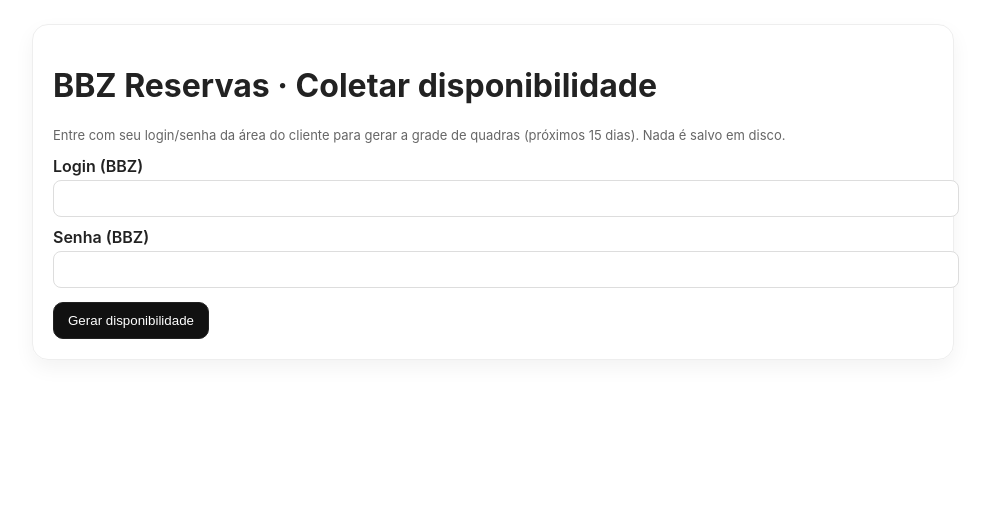
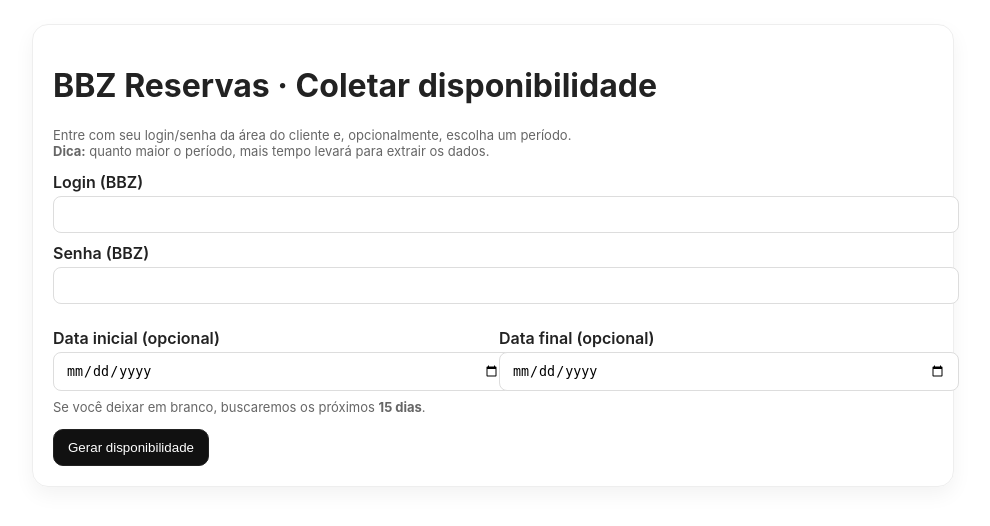
Before and after one commit to itokey12/bbz-reservas-app, a FastAPI app: page / in a window 1280 px wide. Shown: the top 526 px of the page, without its empty margins (147-1137 px from the left). Run offline with FastAPI, Linux system fonts and the light colour scheme.

Commit message:
Update index.html

```diff
--- a/app/templates/index.html
+++ b/app/templates/index.html
@@ -1,7 +1,10 @@
 {% extends "base.html" %}
 {% block content %}
 <h1>BBZ Reservas · Coletar disponibilidade</h1>
-<p class="muted">Entre com seu login/senha da área do cliente para gerar a grade de quadras (próximos 15 dias). Nada é salvo em disco.</p>
+<p class="muted">
+  Entre com seu login/senha da área do cliente e, opcionalmente, escolha um período.
+  <br><strong>Dica:</strong> quanto maior o período, mais tempo levará para extrair os dados.
+</p>
 
 <form method="post" action="/run">
   <label for="username">Login (BBZ)</label>
@@ -10,6 +13,21 @@
   <label for="password">Senha (BBZ)</label>
   <input id="password" name="password" type="password" required>
 
+  <div style="display:grid; grid-template-columns: 1fr 1fr; gap: 12px; margin-top:14px">
+    <div>
+      <label for="start_date">Data inicial (opcional)</label>
+      <input id="start_date" name="start_date" type="date">
+    </div>
+    <div>
+      <label for="end_date">Data final (opcional)</label>
+      <input id="end_date" name="end_date" type="date">
+    </div>
+  </div>
+
+  <p class="muted" style="margin-top:8px">
+    Se você deixar em branco, buscaremos os próximos <strong>15 dias</strong>.
+  </p>
+
   <div class="mt"><button class="btn" type="submit">Gerar disponibilidade</button></div>
 </form>
 {% endblock %}
```
